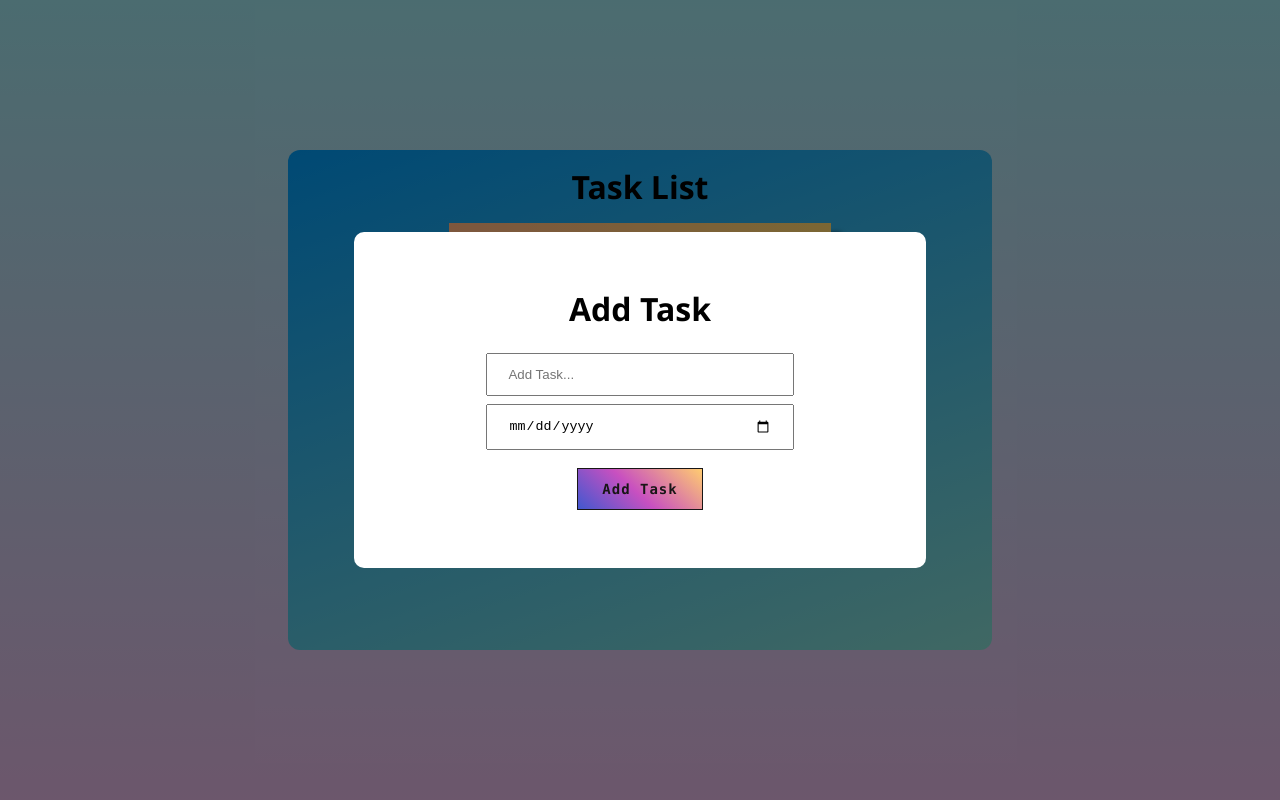
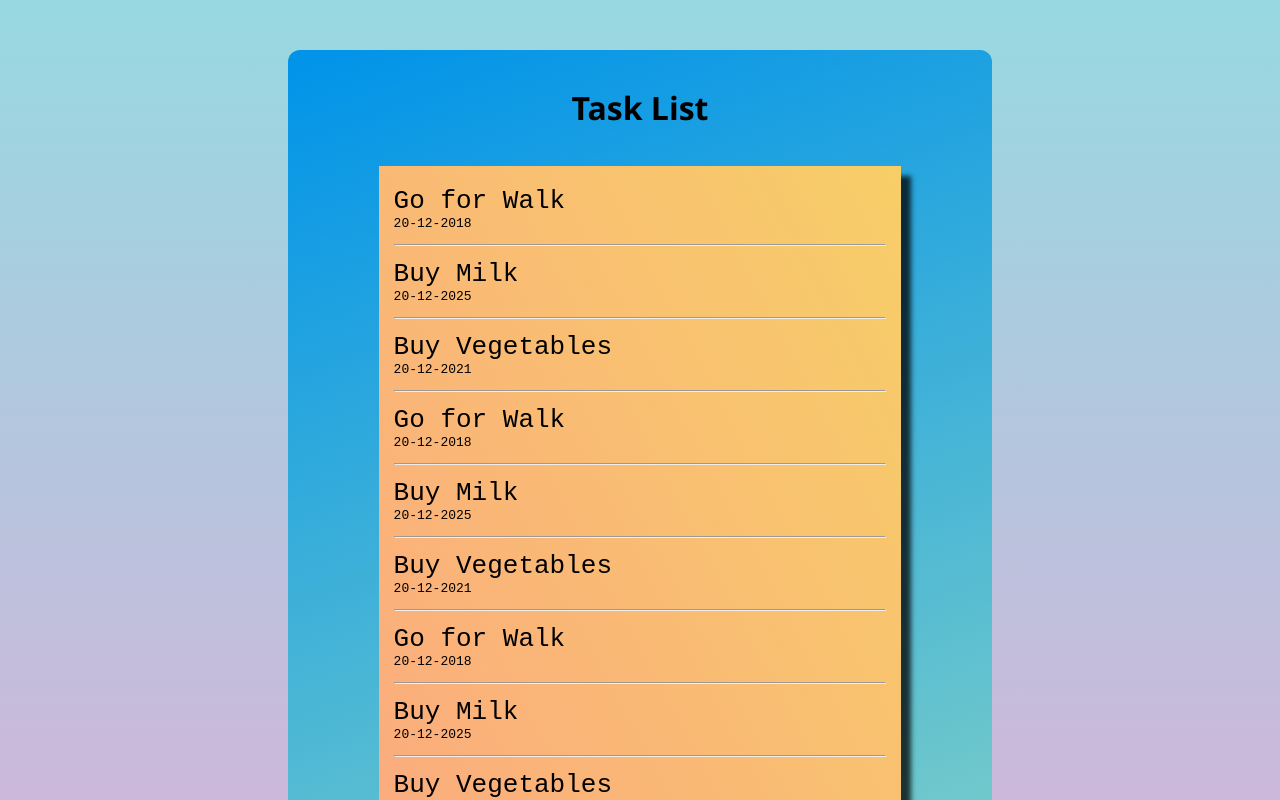
Before and after one commit to Ehteshamul-haque/add-task-todo, a React (Create React App) app: page / in a window 1280 px wide. Shown: the top 800 px of the page. Built offline with nearby package versions, Linux system fonts and the light colour scheme.

Commit message:
fixed flex heading overflow

```diff
--- a/src/App.css
+++ b/src/App.css
@@ -5,34 +5,4 @@ body {
   background-image: linear-gradient(0deg, #D9AFD9 0%, #97D9E1 100%);
   box-sizing: border-box;
   font-family: "Segoe UI", Tahoma, Geneva, Verdana, sans-serif;
-  display: flex;
-  justify-content: center;
-  align-items: center;
-  height: 100vh;
 }
-
-#container {
-  height: 500px;
-  width: 55vw;
-  background-color: #0093e9;
-  background-image: linear-gradient(160deg, #0093e9 0%, #80d0c7 100%);
-  border-radius: 12px;
-  display: flex;
-  flex-direction: column;
-  align-items: center;
-}
-.heading {
-  display: inline-block;
-  color: black;
-  margin: 15px 0;
-}
-
-.listItem {
-  font-family: monospace;
-  font-size: 26px;
-  padding: 20px 15px;
-  width: 50%;
-  background-color: #fbab7e;
-  background-image: linear-gradient(62deg, #fbab7e 0%, #f7ce68 100%);
-  box-shadow: 10px 10px 5px 0px rgba(0, 0, 0, 0.75);
-}
--- a/src/App.js
+++ b/src/App.js
@@ -2,14 +2,14 @@
 import "./App.css";
 import ListItem from "./ListItem";
 // import InputForm from "./InputForm";
-import Modal from "./Modal"
+// import Modal from "./Modal"
 function App() {
 
 
   return (
     <>
       <ListItem/>
-      <Modal />
+      {/* <Modal /> */}
     </>
   );
 }
--- /dev/null
+++ b/src/ListItem.css
@@ -0,0 +1,47 @@
+#container {
+    /* border: 1px solid black;
+    min-height: 0vh;
+    width: 55vw;
+    background-color: #0093e9;
+    background-image: linear-gradient(160deg, #0093e9 0%, #80d0c7 100%);
+    border-radius: 12px; */
+    display: flex;
+    flex-direction: column;
+    justify-content: center;
+    align-items: center;
+
+  }
+
+.fixed-container {
+    height: 50px;
+}
+
+
+.content-wrapper {
+    display: flex;
+    flex-direction: column;
+    justify-content: center;
+    align-items: center;
+    min-height: 0;
+    background-color: #0093e9;
+    background-image: linear-gradient(160deg, #0093e9 0%, #80d0c7 100%);
+    border-radius: 12px;
+    width: 55%;
+
+}
+
+  .heading {
+    display: inline-block;
+    color: black;
+    margin: 15px 0;
+  }
+
+  .listItem {
+    font-family: monospace;
+    font-size: 26px;
+    padding: 20px 15px;
+    width: 70%;
+    background-color: #fbab7e;
+    background-image: linear-gradient(62deg, #fbab7e 0%, #f7ce68 100%);
+    box-shadow: 10px 10px 5px 0px rgba(0, 0, 0, 0.75);
+  }
--- a/src/ListItem.js
+++ b/src/ListItem.js
@@ -1,19 +1,43 @@
 import React from "react";
-import Button from "./Button"
+import Button from "./Button";
+import './ListItem.css'
 export default function ListItem(props) {
+  const listOfItem = [
+    { name: "Go for Walk", date: "20-12-2018" },
+    { name: "Buy Milk", date: "20-12-2025" },
+    { name: "Buy Vegetables", date: "20-12-2021" },
+    { name: "Go for Walk", date: "20-12-2018" },
+    { name: "Buy Milk", date: "20-12-2025" },
+    { name: "Buy Vegetables", date: "20-12-2021" },
+    { name: "Go for Walk", date: "20-12-2018" },
+    { name: "Buy Milk", date: "20-12-2025" },
+    { name: "Buy Vegetables", date: "20-12-2021" }
+
+  ];
   return (
     <>
       <div id="container">
+      <div class="fixed-container"></div>
+      <div class="content-wrapper">
         <div className="heading">
           <h1>Task List</h1>
         </div>
         <div className="listItem">
-          <div className="listName">Name</div>
-          <div style={{ fontSize: "13px" }} className="listDate">
-            Date
-          </div>
+          {listOfItem.map((items) => {
+            return (
+            <>
+              <div className="listName">{items.name}</div>
+              <div style={{ fontSize: "13px" }} className="listDate">
+                {items.date}
+              </div>
+              <hr/>
+            </>
+            );
+          })}
         </div>
         <Button />
+        </div>
+        <div class="fixed-container"></div>
       </div>
     </>
   );
```
